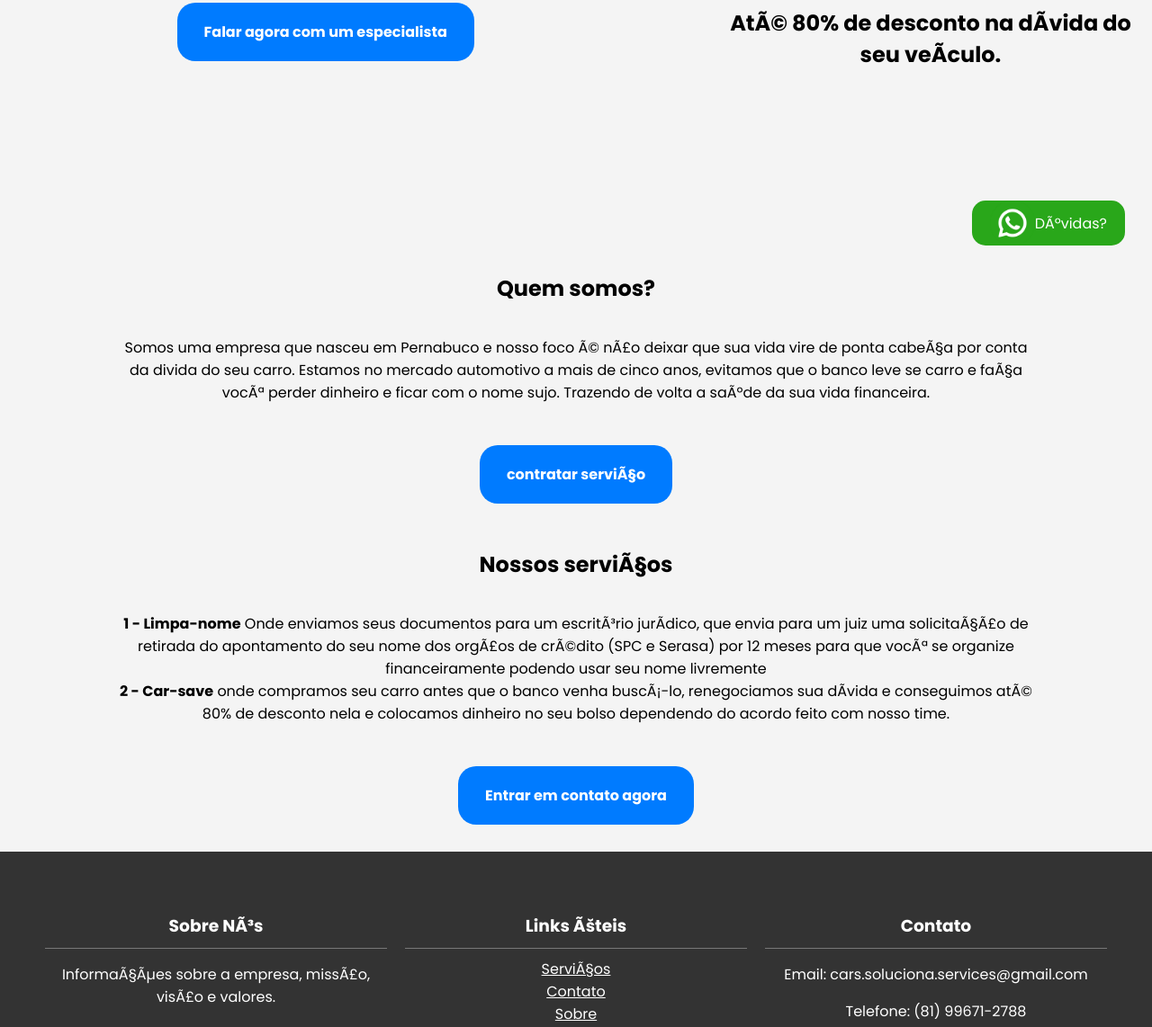
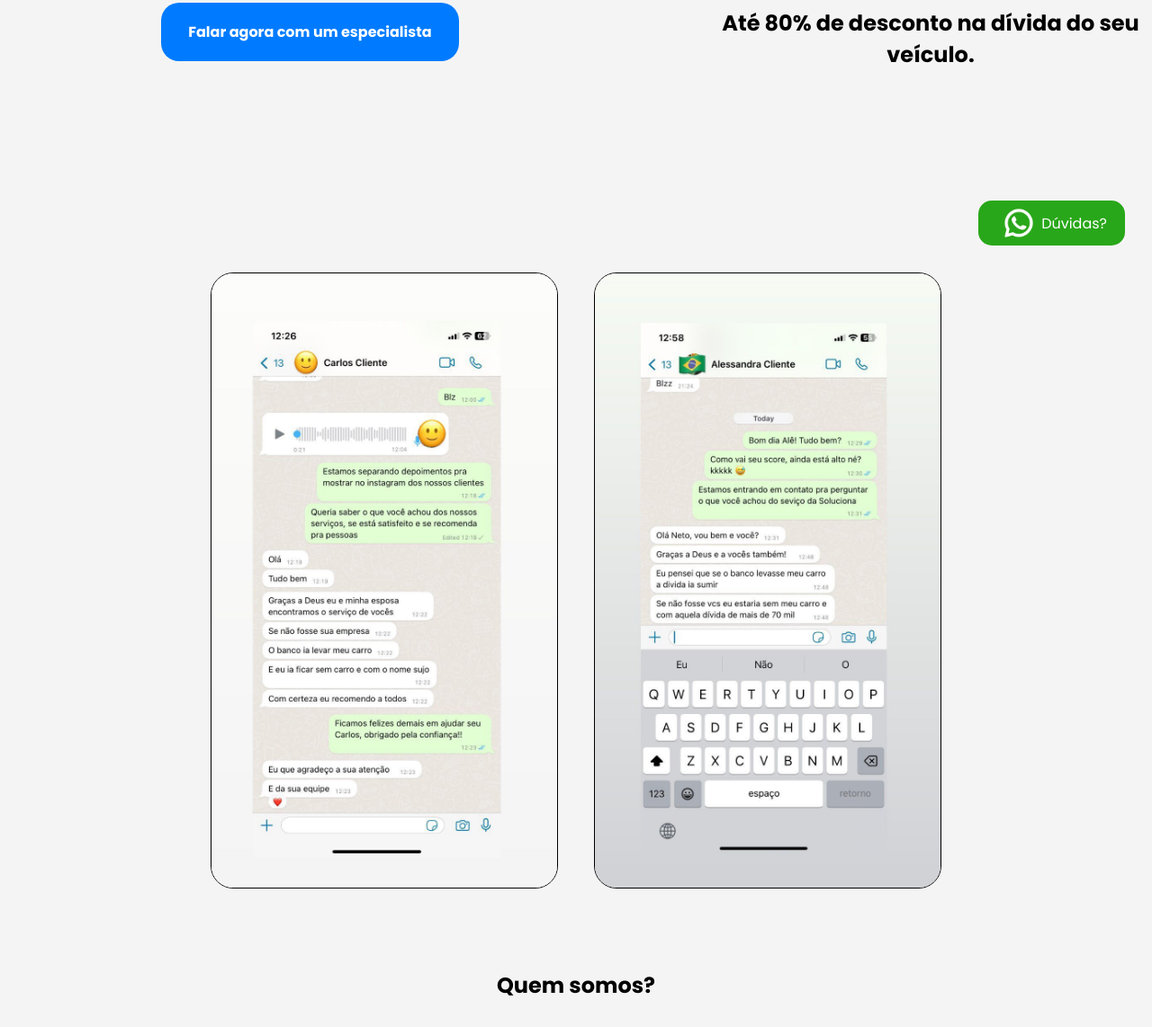
Before and after one commit to ojotaneto/landing-page-soluciona, a plain HTML site: page index.html in a window 1280 px wide. Shown: the part 497-1639 px from the top of the page at 90% size. Drawn offline with Linux system fonts and the light colour scheme.

Commit message:
new images added

```diff
--- a/index.html
+++ b/index.html
@@ -2,13 +2,22 @@
 <html lang="pt-BR">
 
 <head>
+
+  <link rel="preconnect" href="https://fonts.googleapis.com">
+  <link rel="preconnect" href="https://fonts.gstatic.com" crossorigin>
+  <link
+    href="https://fonts.googleapis.com/css2?family=Poppins:ital,wght@0,100;0,200;0,300;0,400;0,500;0,600;0,700;0,800;0,900;1,100;1,200;1,300;1,400;1,500;1,600;1,700;1,800;1,900&display=swap"
+    rel="stylesheet">
+  <meta charset="UTF-8">
+  <meta name="viewport" content="width=device-width, initial-scale=1.0">
+  <title>Soluciona</title>
 
   <!-- Meta Pixel Code -->
   <script>
     !function (f, b, e, v, n, t, s) {
       if (f.fbq) return; n = f.fbq = function () {
         n.callMethod ?
-        n.callMethod.apply(n, arguments) : n.queue.push(arguments)
+          n.callMethod.apply(n, arguments) : n.queue.push(arguments)
       };
       if (!f._fbq) f._fbq = n; n.push = n; n.loaded = !0; n.version = '2.0';
       n.queue = []; t = b.createElement(e); t.async = !0;
@@ -19,19 +28,10 @@
     fbq('init', '842952557755005');
     fbq('track', 'PageView');
   </script>
+
   <noscript><img height="1" width="1" style="display:none"
       src="https://www.facebook.com/tr?id=842952557755005&ev=PageView&noscript=1" /></noscript>
   <!-- End Meta Pixel Code -->
-
-
-  <link rel="preconnect" href="https://fonts.googleapis.com">
-  <link rel="preconnect" href="https://fonts.gstatic.com" crossorigin>
-  <link
-    href="https://fonts.googleapis.com/css2?family=Poppins:ital,wght@0,100;0,200;0,300;0,400;0,500;0,600;0,700;0,800;0,900;1,100;1,200;1,300;1,400;1,500;1,600;1,700;1,800;1,900&display=swap"
-    rel="stylesheet">
-  <meta charset="UTF-8">
-  <meta name="viewport" content="width=device-width, initial-scale=1.0">
-  <title>Soluciona</title>
 
   <style>
     body {
@@ -39,10 +39,6 @@
       font-family: "poppins";
       margin: 0;
       padding: 0;
-    }
-
-    .cta-button-wpp-icon {
-      background-color: ;
     }
 
     nav {
@@ -202,6 +198,17 @@
       padding: 30px;
     }
 
+    .prints {
+      display: flex;
+      align-items: center;
+      justify-content: center;
+      flex-wrap: wrap;
+    }
+
+    .prints img {
+      width: 100vw;
+    }
+
 
     footer {
       background-color: #333;
@@ -276,8 +283,20 @@
         width: 40%;
       }
 
+      .prints {
+        flex-wrap: nowrap;
+      }
+
+      .prints img {
+        width: 30%;
+        border: solid 1px;
+        border-radius: 25px;
+        margin: 20px;
+      }
+
     }
   </style>
+
   <script>
     function toggleMenu() {
       const menu = document.querySelector('ul');
@@ -287,6 +306,21 @@
         menu.style.display = 'block';
       }
     }
+
+    // Carousel Functionality
+    document.addEventListener('DOMContentLoaded', () => {
+      const track = document.querySelector('.carousel-track');
+      const slides = Array.from(track.children);
+      const slideHeight = slides[0].getBoundingClientRect().height;
+
+      let index = 0;
+
+      setInterval(() => {
+        index = (index + 1) % slides.length;
+        const amountToMove = -slideHeight * index;
+        track.style.transform = `translateY(${amountToMove}px)`;
+      }, 3000);
+    });
   </script>
 </head>
 
@@ -316,6 +350,14 @@
     </div>
   </section>
   <br>
+  <br>
+  <br>
+
+  </div>
+  <div class="prints">
+    <img src="print1.jpeg" alt="Print 1">
+    <img src="print2.jpeg" alt="Print 2">
+  </div>
   <br>
   <br>
 
```
Also changed, not shown: boxsite.png (added), print1.jpeg (added), print2.jpeg (added).
